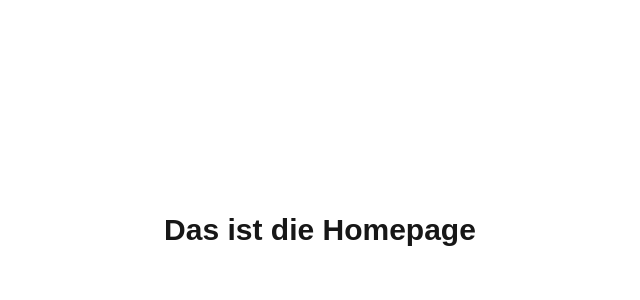
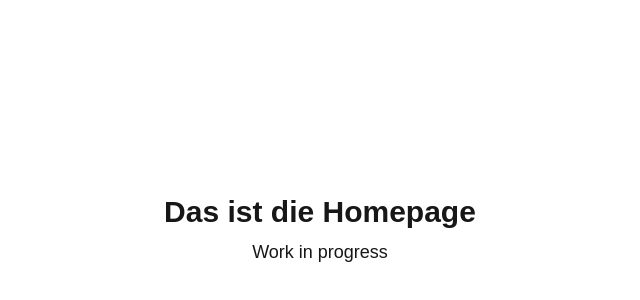
Before and after one commit to JurekMueller/wcs-kalender, a Next.js app: page / in a window 1280 px wide. Shown: the part 170-470 px from the top of the page, without its empty margins (320-960 px from the left). Built offline with nearby package versions, Linux system fonts and the light colour scheme.

Commit message:
Force change

```diff
--- a/src/app/page.tsx
+++ b/src/app/page.tsx
@@ -2,6 +2,7 @@ export default function Home() {
   return (
     <main className="flex flex-col items-center justify-center min-h-screen">
       <h1 className="text-3xl font-bold">Das ist die Homepage</h1>
+      <p className="mt-2 text-lg">Work in progress</p>
     </main>
   );
 }
```
